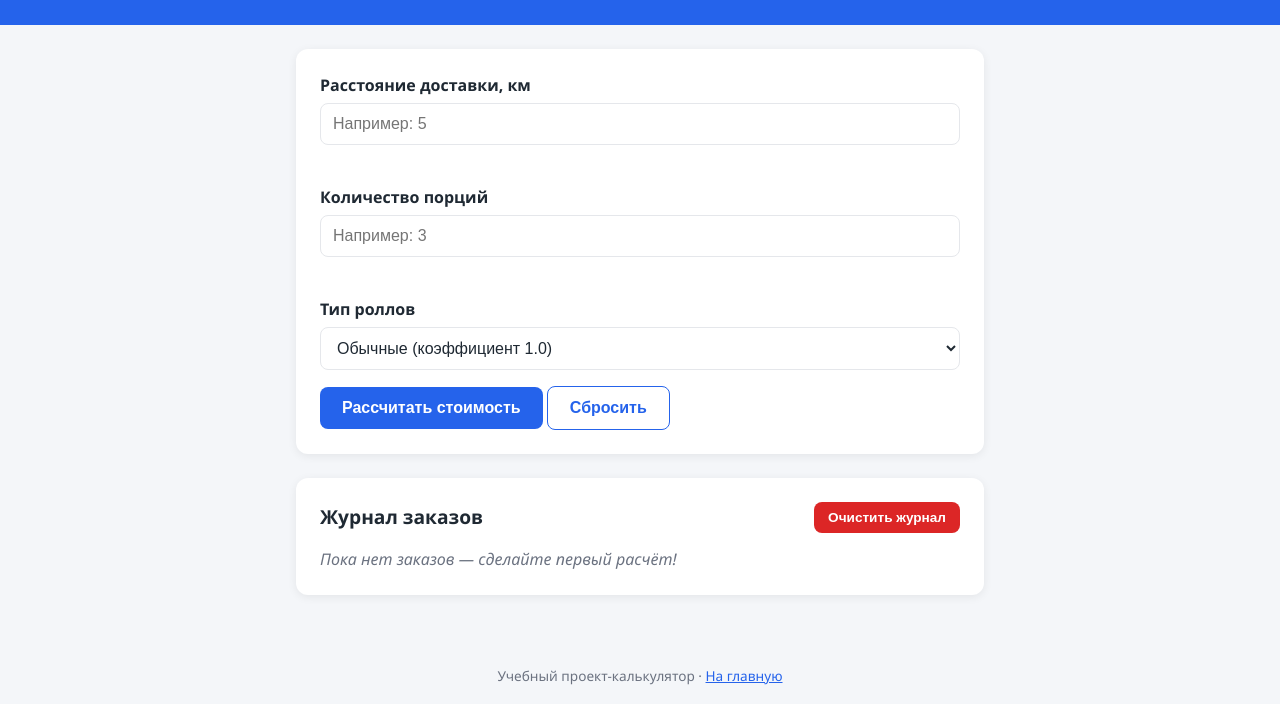
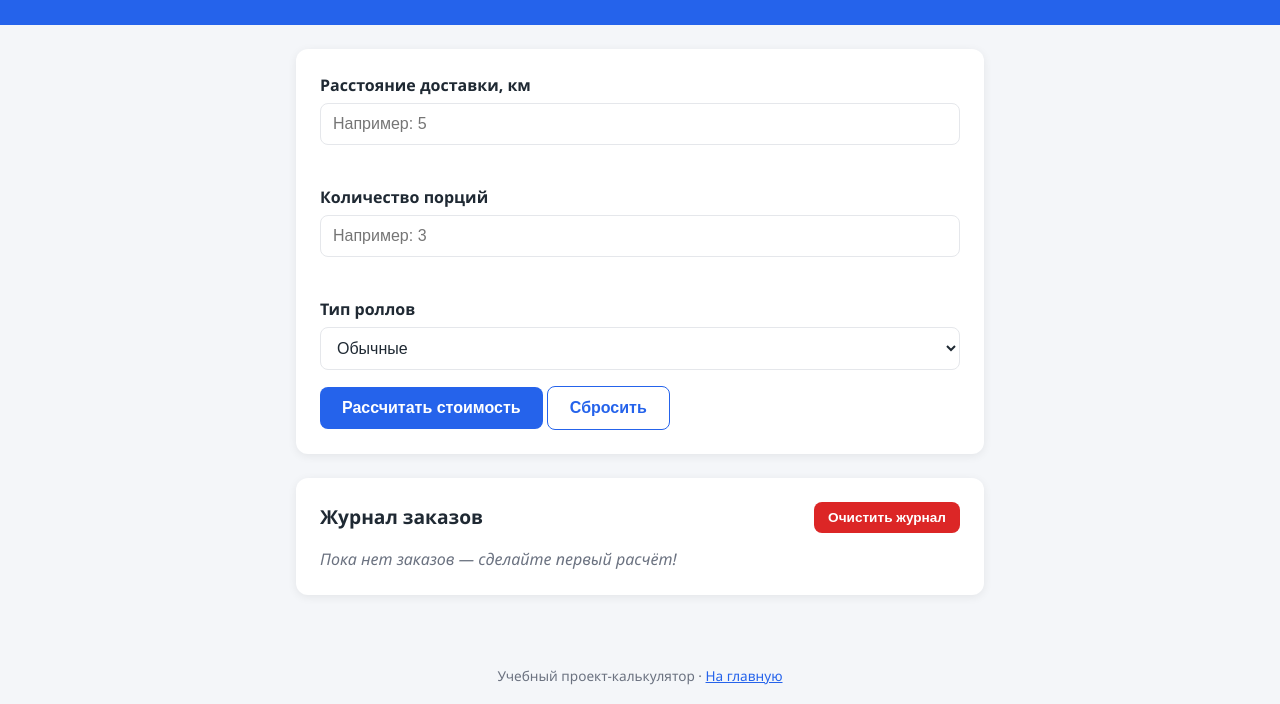
Before and after one commit to dk-dem/-, a plain HTML site: page index.html in a window 1280 px wide. Shown: the part 96-800 px from the top of the page. Drawn offline with Linux system fonts and the light colour scheme.

Commit message:
Update index.html

```diff
--- a/index.html
+++ b/index.html
@@ -33,9 +33,9 @@
         <div class="field">
           <label for="roll-type">Тип роллов</label>
           <select id="roll-type" name="roll-type">
-            <option value="1" selected>Обычные (коэффициент 1.0)</option>
-            <option value="1.3">Острые (коэффициент 1.3)</option>
-            <option value="1.6">Премиум (коэффициент 1.6)</option>
+            <option value="1" selected>Обычные</option>
+            <option value="1.3">Острые</option>
+            <option value="1.6">Премиум</option>
           </select>
         </div>
 
```
